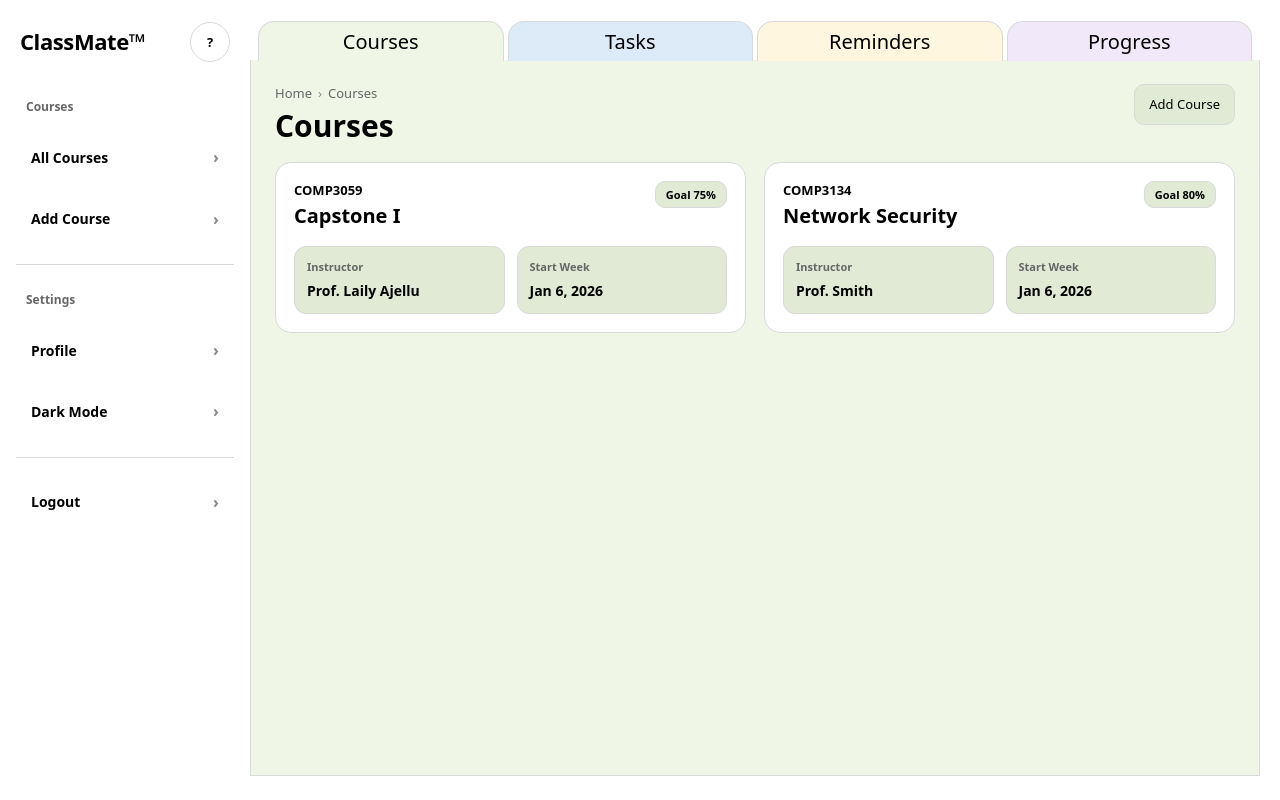
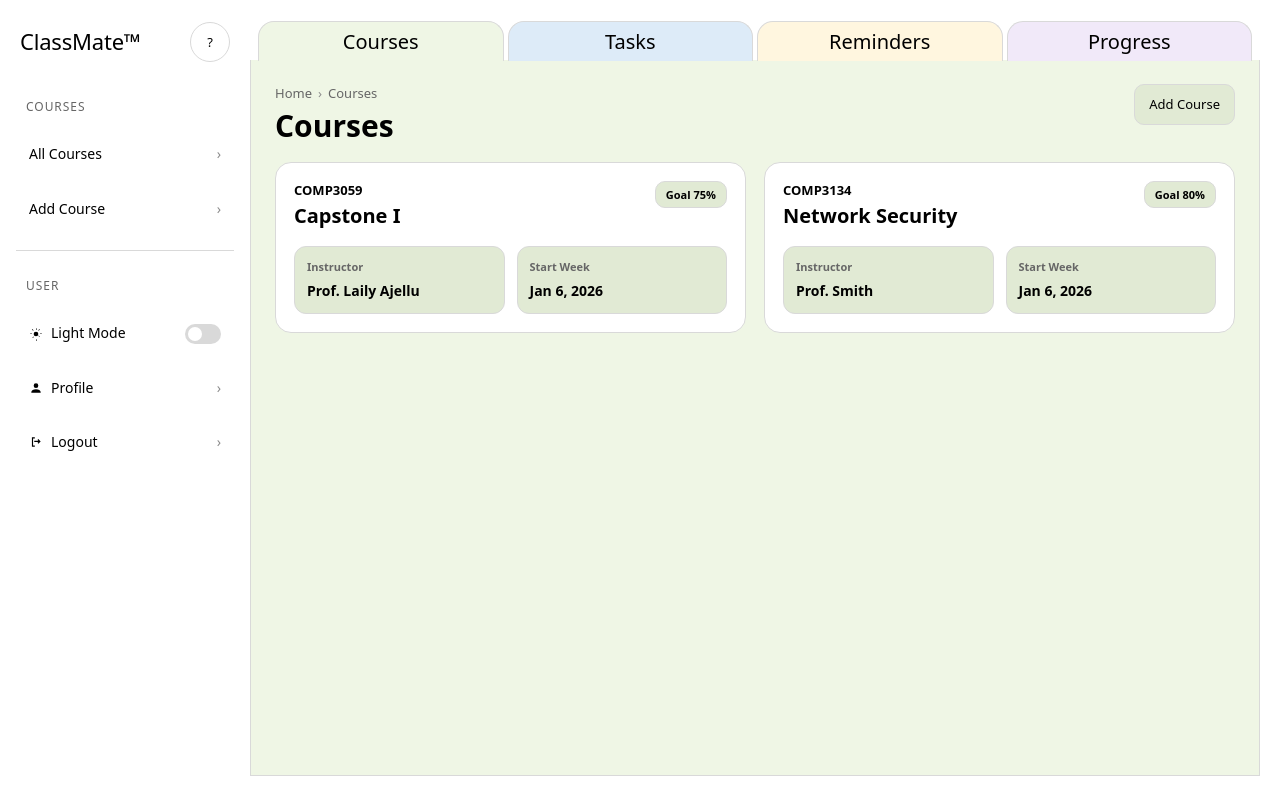
Before and after one commit to JamesJones-compsci/classmate3000-frontend_v3-deployment, a React (Vite) app: page /dashboard/courses in a window 1280 px wide. Built offline with nearby package versions, Linux system fonts and the light colour scheme; no server answers.

Commit message:
Refactor sidebar organization and add icons, change dark/light mode to a toggle with icons

```diff
--- a/src/components/LeftPanel.jsx
+++ b/src/components/LeftPanel.jsx
@@ -2,7 +2,7 @@ import styles from "./LeftPanel.module.css";
 
 const sectionConfig = {
   courses: {
-    title: "Courses",
+    title: "COURSES",
     actions: [
       { key: "all", label: "All Courses", type: "action" },
       { key: "add", label: "Add Course", type: "action" },
@@ -10,7 +10,7 @@ const sectionConfig = {
   },
 
   tasks: {
-    title: "Tasks",
+    title: "TASKS",
     actions: [
       { key: "all", label: "All Tasks", type: "filter" },
       { key: "overdue", label: "Overdue", type: "filter" },
@@ -21,7 +21,7 @@ const sectionConfig = {
   },
 
   reminders: {
-    title: "Reminders",
+    title: "REMINDERS",
     actions: [
       { key: "all", label: "All Reminders", type: "filter" },
       { key: "pending", label: "Pending", type: "filter" },
@@ -31,7 +31,7 @@ const sectionConfig = {
   },
 
   progress: {
-    title: "Progress",
+    title: "PROGRESS",
     actions: [
       { key: "all", label: "All Courses", type: "filter" },
       { key: "latest", label: "Latest Week", type: "filter" },
@@ -39,6 +39,50 @@ const sectionConfig = {
     ],
   },
 };
+
+function ProfileIcon() {
+  return (
+    <svg viewBox="0 0 24 24" className={styles.icon} aria-hidden="true">
+      <path
+        d="M12 12a4 4 0 1 0-4-4a4 4 0 0 0 4 4Zm0 2c-4.42 0-8 2.24-8 5v1h16v-1c0-2.76-3.58-5-8-5Z"
+        fill="currentColor"
+      />
+    </svg>
+  );
+}
+
+function LogoutIcon() {
+  return (
+    <svg viewBox="0 0 24 24" className={styles.icon} aria-hidden="true">
+      <path
+        d="M10 4H5v16h5v-2H7V6h3V4Zm4.59 4.59L16.17 10H9v2h7.17l-1.58 1.41L16 15l4-4l-4-4l-1.41 1.59Z"
+        fill="currentColor"
+      />
+    </svg>
+  );
+}
+
+function SunIcon() {
+  return (
+    <svg viewBox="0 0 24 24" className={styles.icon} aria-hidden="true">
+      <path
+        d="M12 8a4 4 0 1 0 4 4a4 4 0 0 0-4-4Zm0-6h1v3h-1Zm0 19h1v3h-1ZM2 11h3v1H2Zm17 0h3v1h-3ZM4.93 4.22l.71-.71l2.12 2.12l-.71.71Zm10.95 10.95l.71-.71l2.12 2.12l-.71.71ZM15.88 5.64L18 3.52l.71.71l-2.12 2.12ZM5.64 18.36l2.12-2.12l.71.71l-2.12 2.12Z"
+        fill="currentColor"
+      />
+    </svg>
+  );
+}
+
+function MoonIcon() {
+  return (
+    <svg viewBox="0 0 24 24" className={styles.icon} aria-hidden="true">
+      <path
+        d="M14.5 2.5a8.5 8.5 0 1 0 7 13.33A9.5 9.5 0 0 1 14.5 2.5Z"
+        fill="currentColor"
+      />
+    </svg>
+  );
+}
 
 export default function LeftPanel({
   currentSection,
@@ -78,7 +122,7 @@ export default function LeftPanel({
                 .join(" ")}
               onClick={() => handleItemClick(item)}
             >
-              <span>{item.label}</span>
+              <span className={styles.itemLabel}>{item.label}</span>
               <span className={styles.arrow}>›</span>
             </button>
           );
@@ -87,26 +131,41 @@ export default function LeftPanel({
 
       <div className={styles.divider} />
 
-      <div className={styles.sectionTitle}>Settings</div>
+      <div className={styles.sectionTitle}>USER</div>
 
       <div className={styles.group}>
+        <button type="button" className={styles.toggleItem} onClick={onToggleDarkMode}>
+          <span className={styles.itemLeft}>
+            {darkMode ? <MoonIcon /> : <SunIcon />}
+            <span className={styles.itemLabel}>
+              {darkMode ? "Dark Mode" : "Light Mode"}
+            </span>
+          </span>
+
+          <span
+            className={`${styles.toggle} ${darkMode ? styles.toggleOn : ""}`}
+            aria-hidden="true"
+          >
+            <span className={styles.toggleKnob} />
+          </span>
+        </button>
+
         <button type="button" className={styles.item} onClick={onOpenProfile}>
-          <span>Profile</span>
+          <span className={styles.itemLeft}>
+            <ProfileIcon />
+            <span className={styles.itemLabel}>Profile</span>
+          </span>
           <span className={styles.arrow}>›</span>
         </button>
 
-        <button type="button" className={styles.item} onClick={onToggleDarkMode}>
-          <span>{darkMode ? "Light Mode" : "Dark Mode"}</span>
+        <button type="button" className={styles.item} onClick={onLogout}>
+          <span className={styles.itemLeft}>
+            <LogoutIcon />
+            <span className={styles.itemLabel}>Logout</span>
+          </span>
           <span className={styles.arrow}>›</span>
         </button>
       </div>
-
-      <div className={styles.divider} />
-
-      <button type="button" className={`${styles.item} ${styles.danger}`} onClick={onLogout}>
-        <span>Logout</span>
-        <span className={styles.arrow}>›</span>
-      </button>
     </div>
   );
 }
--- a/src/components/LeftPanel.module.css
+++ b/src/components/LeftPanel.module.css
@@ -8,10 +8,10 @@
 .sectionTitle {
   padding: 8px 10px 2px;
   font-size: 12px;
-  font-weight: 700;
+  font-weight: 400;
   color: #666666;
-  letter-spacing: 0;
-  text-transform: none;
+  letter-spacing: 0.08em;
+  text-transform: uppercase;
 }
 
 .group {
@@ -20,13 +20,14 @@
   gap: 8px;
 }
 
-.item {
+.item,
+.toggleItem {
   width: 100%;
   display: flex;
   align-items: center;
   justify-content: space-between;
   gap: 10px;
-  padding: 14px 14px;
+  padding: 12px 12px;
   border: 1px solid transparent;
   border-radius: 0;
   background: transparent;
@@ -34,22 +35,27 @@
   cursor: pointer;
   color: var(--color-text);
   font-size: 14px;
-  font-weight: 600;
+  font-weight: 300;
   transition: background 0.15s ease, color 0.15s ease;
 }
 
-.item:hover:not(:disabled) {
+.item:hover:not(:disabled),
+.toggleItem:hover:not(:disabled) {
   background: var(--section-surface);
 }
 
 .item:focus,
 .item:focus-visible,
-.item:active {
+.item:active,
+.toggleItem:focus,
+.toggleItem:focus-visible,
+.toggleItem:active {
   outline: none;
   box-shadow: none;
 }
 
-.item:disabled {
+.item:disabled,
+.toggleItem:disabled {
   opacity: 0.45;
   cursor: not-allowed;
 }
@@ -60,12 +66,26 @@
   color: var(--section-text);
 }
 
-.danger {
-  color: var(--color-text);
+.itemLeft {
+  display: inline-flex;
+  align-items: center;
+  gap: 8px;
+  min-width: 0;
+}
+
+.itemLabel {
+  font-weight: 300;
+}
+
+.icon {
+  width: 14px;
+  height: 14px;
+  flex-shrink: 0;
+  color: currentColor;
 }
 
 .arrow {
-  font-size: 16px;
+  font-size: 14px;
   color: #8a8a8a;
   flex-shrink: 0;
 }
@@ -75,3 +95,32 @@
   background: var(--color-outline);
   margin: 4px 0;
 }
+
+.toggle {
+  width: 36px;
+  height: 20px;
+  border-radius: 999px;
+  background: #d9d9d9;
+  position: relative;
+  flex-shrink: 0;
+  transition: background 0.15s ease;
+}
+
+.toggleOn {
+  background: var(--section-accent);
+}
+
+.toggleKnob {
+  width: 14px;
+  height: 14px;
+  border-radius: 999px;
+  background: #ffffff;
+  position: absolute;
+  top: 3px;
+  left: 3px;
+  transition: transform 0.15s ease;
+}
+
+.toggleOn .toggleKnob {
+  transform: translateX(16px);
+}
--- a/src/components/Sidebar.module.css
+++ b/src/components/Sidebar.module.css
@@ -16,9 +16,9 @@
 }
 
 .brand {
-  font-weight: 800;
+  font-weight: 300;
   font-size: 22px;
-  letter-spacing: -0.4px;
+  letter-spacing: -0.2px;
   color: var(--color-text);
 }
 
@@ -30,7 +30,7 @@
   background: #ffffff;
   color: var(--color-text);
   font-size: 13px;
-  font-weight: 700;
+  font-weight: 400;
   display: grid;
   place-items: center;
   flex-shrink: 0;
```
